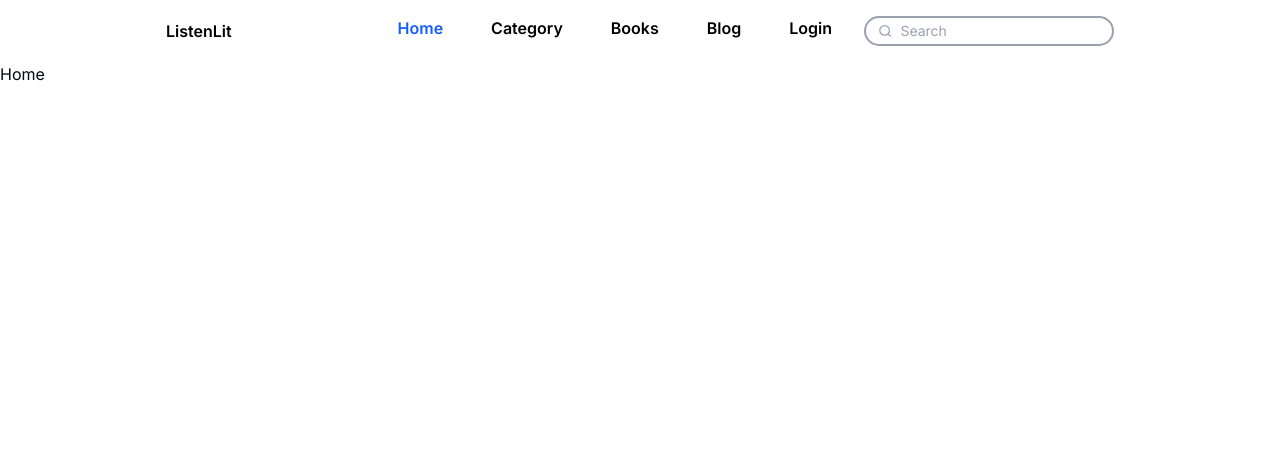
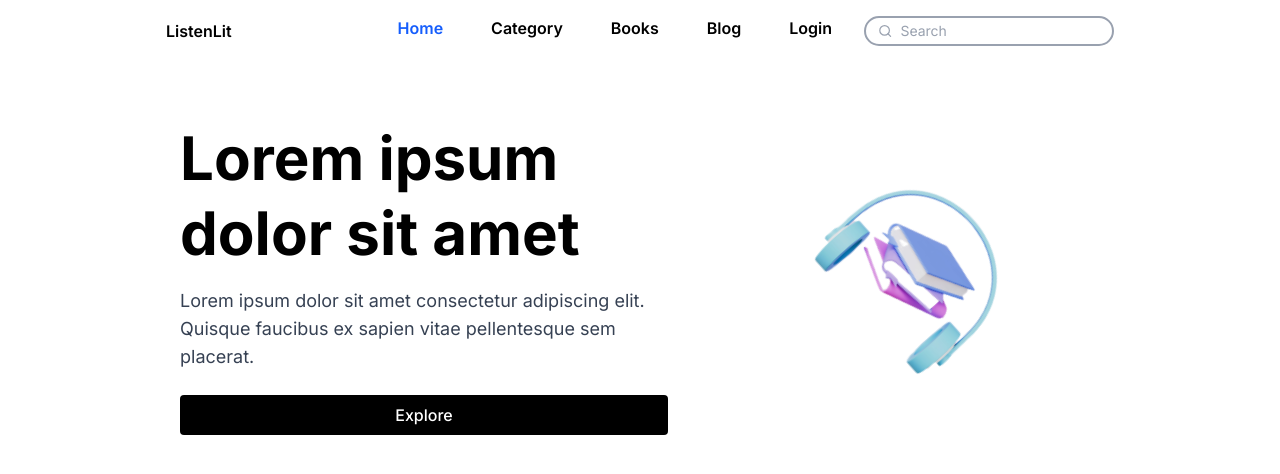
Before and after one commit to Toandepzai11/Audio-Book-Frontend, a Next.js app: page / in a window 1280 px wide. Shown: the top 474 px of the page. Built offline with nearby package versions, Linux system fonts and the light colour scheme.

Commit message:
feat: add Intro block

```diff
--- a/src/app/page.tsx
+++ b/src/app/page.tsx
@@ -1,5 +1,15 @@
-export default function HomePage() {
+import IntroBlock from '@/components/Blocks/IntroBlock';
+
+function HomePage() {
   return (
-    <div>Home</div>
+    <div className="bg-white overflow-clip mx-45">
+      <IntroBlock
+        title="Lorem ipsum dolor sit amet"
+        content="Lorem ipsum dolor sit amet consectetur adipiscing elit. Quisque faucibus ex sapien vitae pellentesque sem placerat."
+        image="/headphone.svg"
+      />
+    </div>
   );
 }
+
+export default HomePage;
--- /dev/null
+++ b/src/components/Blocks/IntroBlock/IntroBlock.tsx
@@ -0,0 +1,39 @@
+import Image from "next/image";
+import Link from "next/link";
+
+export interface IntroBlockProps {
+  title: string;
+  content: string;
+  image: string;
+}
+
+function IntroBlock({ title, content, image }: IntroBlockProps) {
+  return (
+    <div className="flex md:flex-row flex-col items-center justify-between gap-8">
+      <div className="max-w-200">
+        <h1 className="text-6xl font-bold leading-tight text-black break-words">
+          {title}
+        </h1>
+        <p className="mt-4 text-lg text-gray-700 break-words">
+          {content}
+        </p>
+        <Link
+          href="/books"
+          className="inline-block mt-6 bg-black text-white font-medium py-2 px-5 rounded w-full text-center"
+        >
+          Explore
+        </Link>
+      </div>
+
+      <Image
+        src={image}
+        alt="image"
+        width={300}
+        height={200}
+        className="w-100 max-w-200"
+      />
+    </div>
+  );
+}
+
+export default IntroBlock;
--- /dev/null
+++ b/src/components/Blocks/IntroBlock/index.ts
@@ -0,0 +1,3 @@
+import IntroBlock from './IntroBlock';
+
+export default IntroBlock;
```
Also changed, not shown: public/headphone.svg (added), 1 other file (tests, documents, lock files or other folders).
